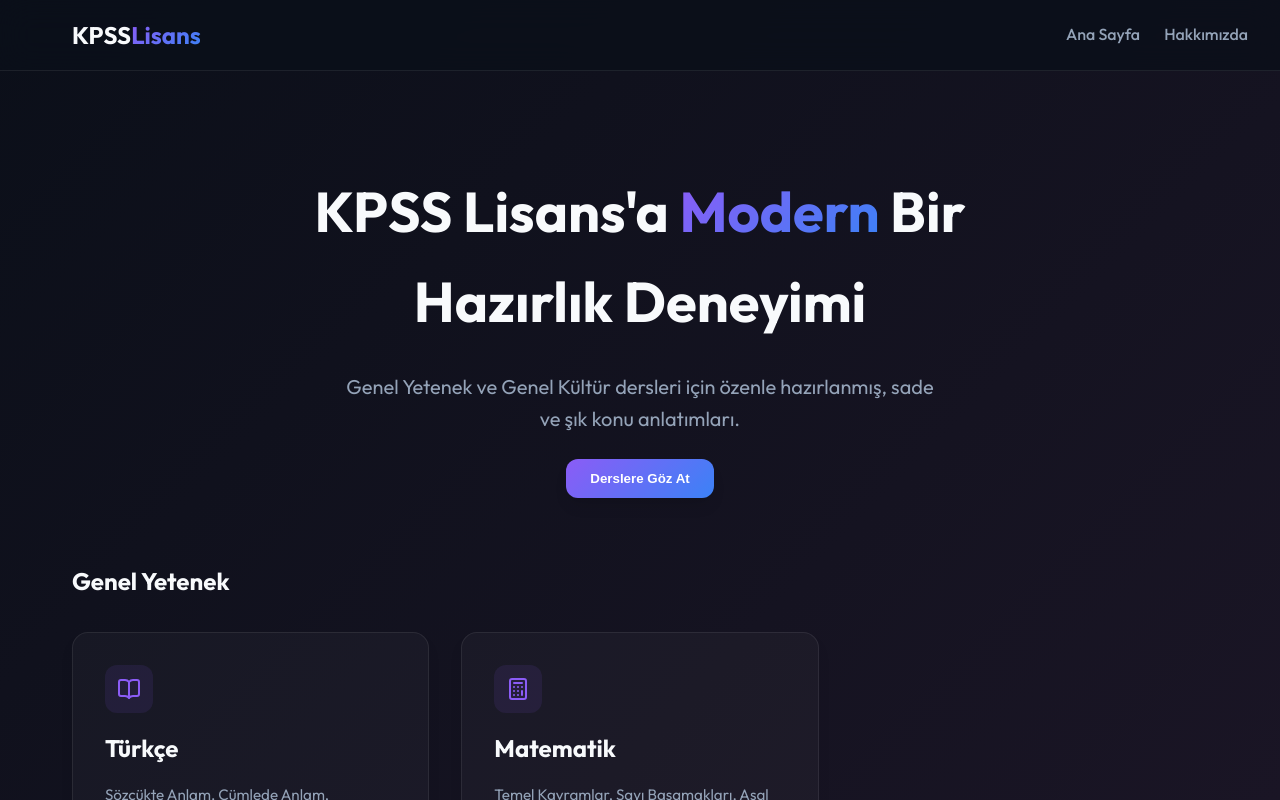
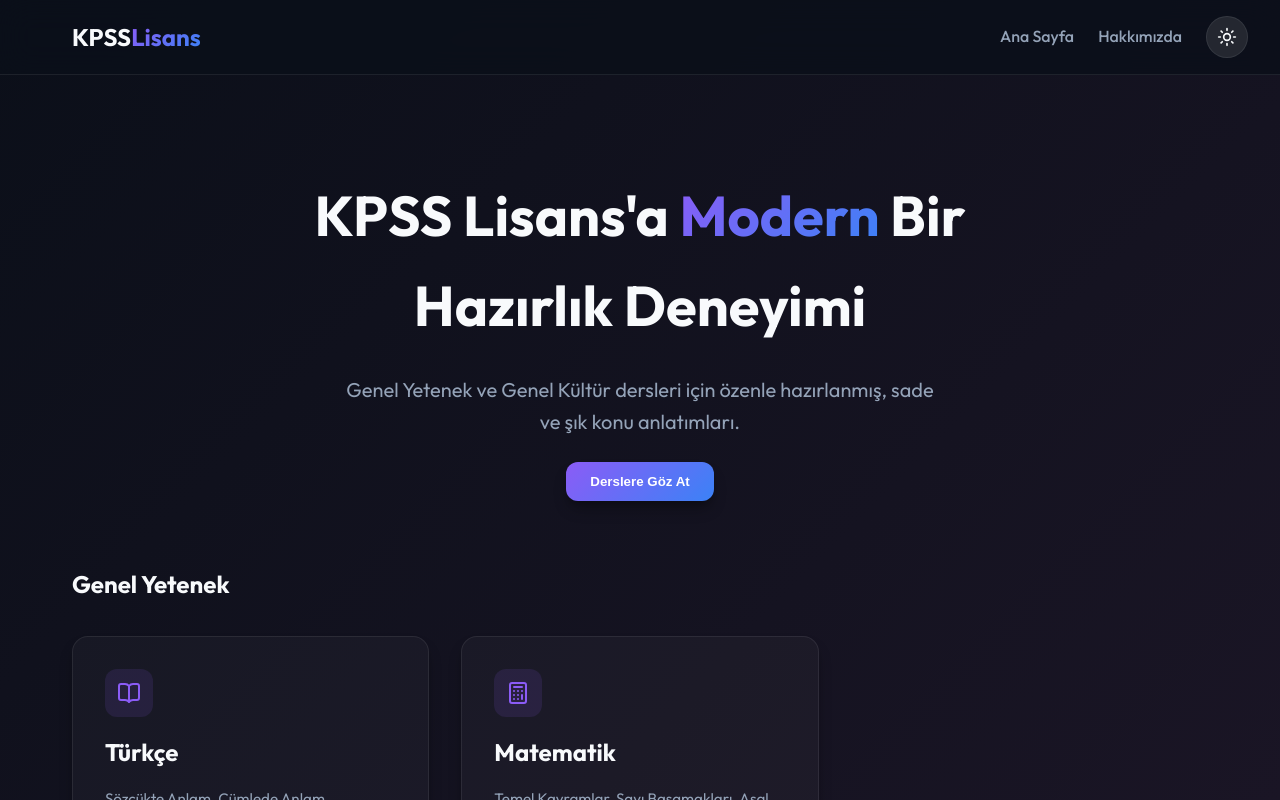
Before and after one commit to dergamaltinoz-dev/kpss-notlarim, a React (Vite) app: page / in a window 1280 px wide. Shown: the top 800 px of the page. Built offline with nearby package versions, Linux system fonts and the light colour scheme.

Commit message:
Add Dark/Light theme toggle with localStorage persistence

```diff
--- a/src/components/Navbar.jsx
+++ b/src/components/Navbar.jsx
@@ -1,18 +1,43 @@
-import React from 'react';
+import React, { useState, useEffect } from 'react';
 import { Link } from 'react-router-dom';
-import { GraduationCap } from 'lucide-react';
+import { GraduationCap, Sun, Moon } from 'lucide-react';
 
 const Navbar = () => {
+  const [theme, setTheme] = useState(() => {
+    return localStorage.getItem('kpss_theme') || 'dark';
+  });
+
+  useEffect(() => {
+    document.documentElement.setAttribute('data-theme', theme);
+    localStorage.setItem('kpss_theme', theme);
+  }, [theme]);
+
+  const toggleTheme = () => {
+    setTheme(prevTheme => (prevTheme === 'dark' ? 'light' : 'dark'));
+  };
+
   return (
     <nav className="navbar">
       <Link to="/" className="nav-logo">
         <GraduationCap className="text-gradient" size={32} />
         <span>KPSS<span className="text-gradient">Lisans</span></span>
       </Link>
-      <ul className="nav-links">
-        <li><Link to="/" className="nav-link">Ana Sayfa</Link></li>
-        <li><Link to="/hakkimizda" className="nav-link">Hakkımızda</Link></li>
-      </ul>
+
+      <div className="nav-right">
+        <ul className="nav-links">
+          <li><Link to="/" className="nav-link">Ana Sayfa</Link></li>
+          <li><Link to="/hakkimizda" className="nav-link">Hakkımızda</Link></li>
+        </ul>
+
+        <button
+          className="theme-toggle-btn"
+          onClick={toggleTheme}
+          title={theme === 'dark' ? 'Gündüz Moduna Geç' : 'Gece Moduna Geç'}
+          aria-label="Tema Değiştir"
+        >
+          {theme === 'dark' ? <Sun size={20} /> : <Moon size={20} />}
+        </button>
+      </div>
     </nav>
   );
 };
--- a/src/index.css
+++ b/src/index.css
@@ -1,6 +1,6 @@
 @import url('https://fonts.googleapis.com/css2?family=Outfit:wght@300;400;500;600;700&display=swap');
 
-:root {
+:root, [data-theme="dark"] {
   --bg-color: #0b0f19;
   --bg-gradient: linear-gradient(135deg, #0b0f19 0%, #1a1525 100%);
   --surface-color: rgba(255, 255, 255, 0.03);
@@ -8,17 +8,44 @@
   --surface-hover: rgba(255, 255, 255, 0.06);
   --text-primary: #f8fafc;
   --text-secondary: #94a3b8;
+  --navbar-bg: rgba(11, 15, 25, 0.8);
   --accent-primary: #8b5cf6;
   --accent-hover: #7c3aed;
   --accent-gradient: linear-gradient(135deg, #8b5cf6 0%, #3b82f6 100%);
+  --content-text: rgba(255, 255, 255, 0.85);
+  --alert-bg: rgba(139, 92, 246, 0.1);
+  --toggle-bg: rgba(255, 255, 255, 0.1);
+  --toggle-icon: #f59e0b;
 
-  --shadow-sm: 0 4px 6px -1px rgba(0, 0, 0, 0.1), 0 2px 4px -1px rgba(0, 0, 0, 0.06);
-  --shadow-md: 0 10px 15px -3px rgba(0, 0, 0, 0.1), 0 4px 6px -2px rgba(0, 0, 0, 0.05);
+  --shadow-sm: 0 4px 6px -1px rgba(0, 0, 0, 0.2), 0 2px 4px -1px rgba(0, 0, 0, 0.1);
+  --shadow-md: 0 10px 15px -3px rgba(0, 0, 0, 0.3), 0 4px 6px -2px rgba(0, 0, 0, 0.2);
   --shadow-glow: 0 0 20px rgba(139, 92, 246, 0.3);
 
   --radius-md: 12px;
   --radius-lg: 16px;
   --radius-xl: 24px;
+}
+
+[data-theme="light"] {
+  --bg-color: #f1f5f9;
+  --bg-gradient: linear-gradient(135deg, #f8fafc 0%, #e2e8f0 100%);
+  --surface-color: rgba(255, 255, 255, 0.75);
+  --surface-border: rgba(203, 213, 225, 0.8);
+  --surface-hover: rgba(255, 255, 255, 0.95);
+  --text-primary: #0f172a;
+  --text-secondary: #475569;
+  --navbar-bg: rgba(255, 255, 255, 0.85);
+  --accent-primary: #7c3aed;
+  --accent-hover: #6d28d9;
+  --accent-gradient: linear-gradient(135deg, #7c3aed 0%, #2563eb 100%);
+  --content-text: #1e293b;
+  --alert-bg: rgba(124, 58, 237, 0.08);
+  --toggle-bg: rgba(15, 23, 42, 0.06);
+  --toggle-icon: #6366f1;
+
+  --shadow-sm: 0 4px 6px -1px rgba(0, 0, 0, 0.05), 0 2px 4px -1px rgba(0, 0, 0, 0.03);
+  --shadow-md: 0 10px 25px -5px rgba(0, 0, 0, 0.08), 0 8px 10px -6px rgba(0, 0, 0, 0.04);
+  --shadow-glow: 0 0 20px rgba(124, 58, 237, 0.2);
 }
 
 * {
@@ -35,6 +62,7 @@
   min-height: 100vh;
   line-height: 1.6;
   -webkit-font-smoothing: antialiased;
+  transition: background 0.3s ease, color 0.3s ease;
 }
 
 a {
@@ -53,6 +81,7 @@
   border: 1px solid var(--surface-border);
   border-radius: var(--radius-lg);
   box-shadow: var(--shadow-md);
+  transition: background 0.3s ease, border-color 0.3s ease, transform 0.3s ease, box-shadow 0.3s ease;
 }
 
 .text-gradient {
@@ -98,8 +127,9 @@
   justify-content: space-between;
   align-items: center;
   border-bottom: 1px solid var(--surface-border);
-  background: rgba(11, 15, 25, 0.8);
+  background: var(--navbar-bg);
   backdrop-filter: blur(16px);
+  transition: background 0.3s ease, border-color 0.3s ease;
 }
 
 .nav-logo {
@@ -110,9 +140,16 @@
   gap: 0.5rem;
 }
 
+.nav-right {
+  display: flex;
+  align-items: center;
+  gap: 1.5rem;
+}
+
 .nav-links {
   display: flex;
   gap: 1.5rem;
+  align-items: center;
 }
 
 .nav-link {
@@ -123,6 +160,27 @@
 
 .nav-link:hover, .nav-link.active {
   color: var(--text-primary);
+}
+
+/* Theme Toggle Button */
+.theme-toggle-btn {
+  background: var(--toggle-bg);
+  border: 1px solid var(--surface-border);
+  color: var(--text-primary);
+  width: 42px;
+  height: 42px;
+  border-radius: 50%;
+  display: flex;
+  align-items: center;
+  justify-content: center;
+  cursor: pointer;
+  transition: all 0.25s cubic-bezier(0.4, 0, 0.2, 1);
+}
+
+.theme-toggle-btn:hover {
+  transform: scale(1.08) rotate(15deg);
+  border-color: var(--accent-primary);
+  color: var(--accent-primary);
 }
 
 /* Buttons */
@@ -185,14 +243,14 @@
 .subject-card:hover {
   transform: translateY(-5px);
   background: var(--surface-hover);
-  border-color: rgba(255, 255, 255, 0.15);
+  border-color: var(--accent-primary);
 }
 
 .subject-icon {
   width: 48px;
   height: 48px;
   border-radius: 12px;
-  background: rgba(139, 92, 246, 0.1);
+  background: rgba(139, 92, 246, 0.12);
   color: var(--accent-primary);
   display: flex;
   align-items: center;
@@ -228,6 +286,7 @@
 
 .topic-item:hover {
   background: var(--surface-hover);
+  border-color: var(--accent-primary);
 }
 
 .topic-item-left {
@@ -240,7 +299,7 @@
   font-size: 1.2rem;
   font-weight: 700;
   color: var(--accent-primary);
-  opacity: 0.8;
+  opacity: 0.9;
   min-width: 30px;
 }
 
@@ -275,7 +334,7 @@
 
 .content-body {
   font-size: 1.1rem;
-  color: rgba(255, 255, 255, 0.85);
+  color: var(--content-text);
 }
 
 .content-body h2 {
@@ -305,7 +364,7 @@
 }
 
 .alert-box {
-  background: rgba(139, 92, 246, 0.1);
+  background: var(--alert-bg);
   border-left: 4px solid var(--accent-primary);
   padding: 1rem 1.5rem;
   border-radius: 0 var(--radius-md) var(--radius-md) 0;
```
